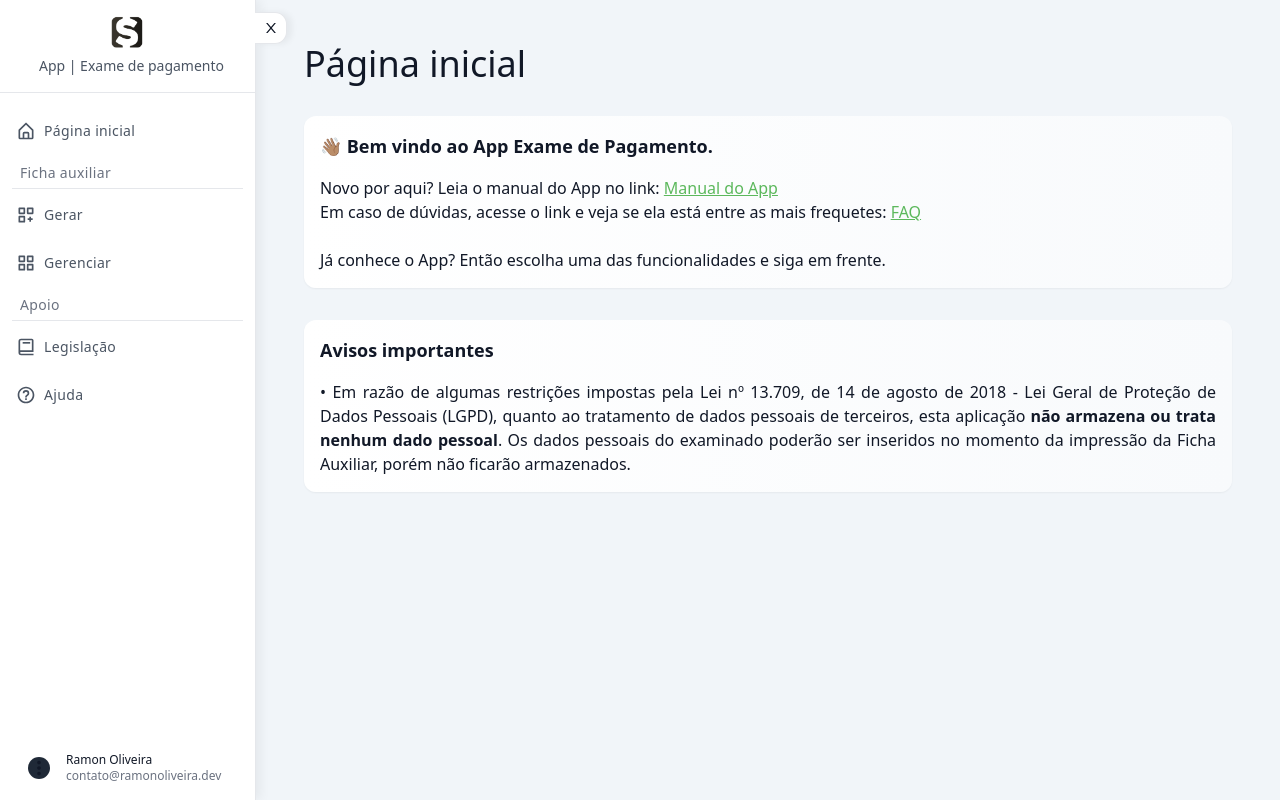
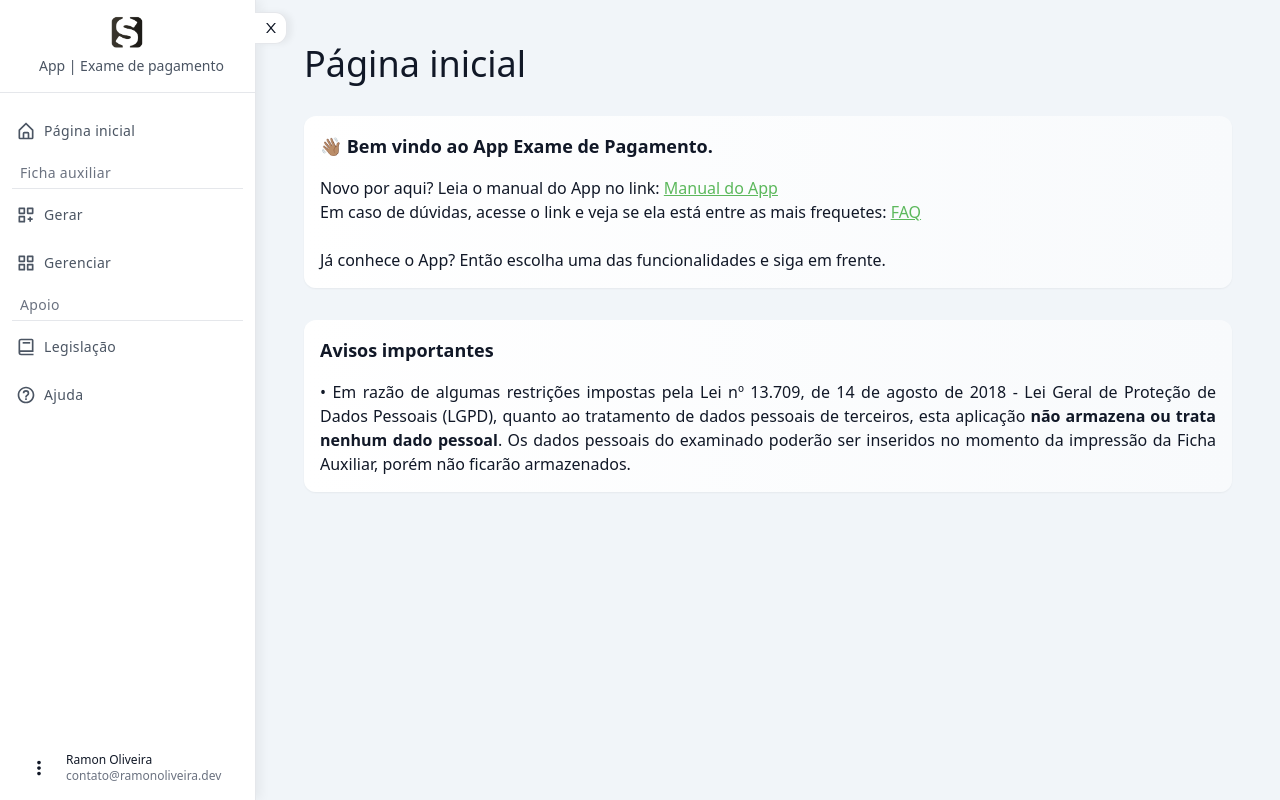
Before and after one commit to im-ramon/examedepagamento-v2, a Next.js app: page /app in a window 1280 px wide. Built offline with nearby package versions, Linux system fonts and the light colour scheme.

Commit message:
refactor: :recycle: Correção de rotas do App
Correção de rotas do App

```diff
--- a/src/components/Aside.tsx
+++ b/src/components/Aside.tsx
@@ -1,4 +1,5 @@
 import Image from 'next/image';
+import Link from 'next/link';
 import { useState } from 'react';
 import { AiOutlineClose, AiOutlineMenu } from "react-icons/ai";
 import { BiBook, BiCustomize, BiDotsVerticalRounded, BiGridAlt, BiHelpCircle, BiHomeAlt, BiMoon, BiSun, BiX } from "react-icons/bi";
@@ -51,8 +52,8 @@ export function Aside() {
             <div className='mt-auto transition-all'>
                 <div className='flex mb-2 px-4 py-2'>
                     <div className='mr-4 flex justify-center items-center'>
-                        <button id="dropdownUserAvatarButton" onClick={() => { setShowConfigMenu(!showConfigMenu) }} className="flex mx-3 text-sm bg-gray-800 rounded-full md:mr-0 focus:ring-4 focus:ring-gray-300 dark:focus:ring-gray-600" type="button">
-                            {showConfigMenu ? <BiDotsVerticalRounded size={22} className={`${showAside ? '' : 'dark:bg-gray-700 p-1 box-content shadow-lg rounded-xl'}`} /> : <BiX className={`${showAside ? '' : 'dark:bg-gray-700 p-1 box-content shadow-lg rounded-xl'}`} size={22} />}
+                        <button id="dropdownUserAvatarButton" onClick={() => { setShowConfigMenu(!showConfigMenu) }} className="flex mx-3 text-sm rounded-full md:mr-0 focus:ring-4 focus:ring-gray-300 dark:focus:ring-gray-600" type="button">
+                            {showConfigMenu ? <BiDotsVerticalRounded size={22} className={`${showAside ? '' : 'bg-white dark:bg-gray-700 p-1 box-content shadow-lg rounded-xl'}`} /> : <BiX className={`${showAside ? '' : 'bg-white dark:bg-gray-700 p-1 box-content shadow-lg rounded-xl'}`} size={22} />}
                         </button>
 
                         <div id="dropdownAvatar" className={`z-10 left-4 bg-white divide-y divide-gray-100 rounded-xl shadow w-44 dark:bg-gray-700 dark:divide-gray-600 ${showConfigMenu ? 'hidden' : 'absolute left-0 bottom-16 '}`}>
@@ -69,7 +70,7 @@ export function Aside() {
                                 </li>
                             </ul>
                             <div className="py-0">
-                                <a href="#" className="no-underline block transition-all px-4 py-2 rounded-bl-xl  rounded-br-xl text-sm text-red-700 hover:bg-gray-100 dark:hover:bg-red-500 dark:text-red-500 dark:hover:text-white">Sair</a>
+                                <Link href="/" className="no-underline block transition-all px-4 py-2 rounded-bl-xl  rounded-br-xl text-sm text-red-700 hover:bg-gray-100 dark:hover:bg-red-500 dark:text-red-500 dark:hover:text-white">Sair</Link>
                             </div>
                         </div>
                     </div>
--- a/src/pages/index.tsx
+++ b/src/pages/index.tsx
@@ -1,5 +1,6 @@
 import { Inter } from '@next/font/google'
 import Head from 'next/head'
+import Link from 'next/link'
 import { appIdentity } from '../utils/texts'
 
 const inter = Inter({ subsets: ['latin'] })
@@ -15,6 +16,7 @@ export default function Home() {
             </Head>
             <main className='bg-red-600 text-blue-500'>
                 <p>Hello word!s</p>
+                <Link href="/app">APP</Link>
             </main>
         </>
     )
```
